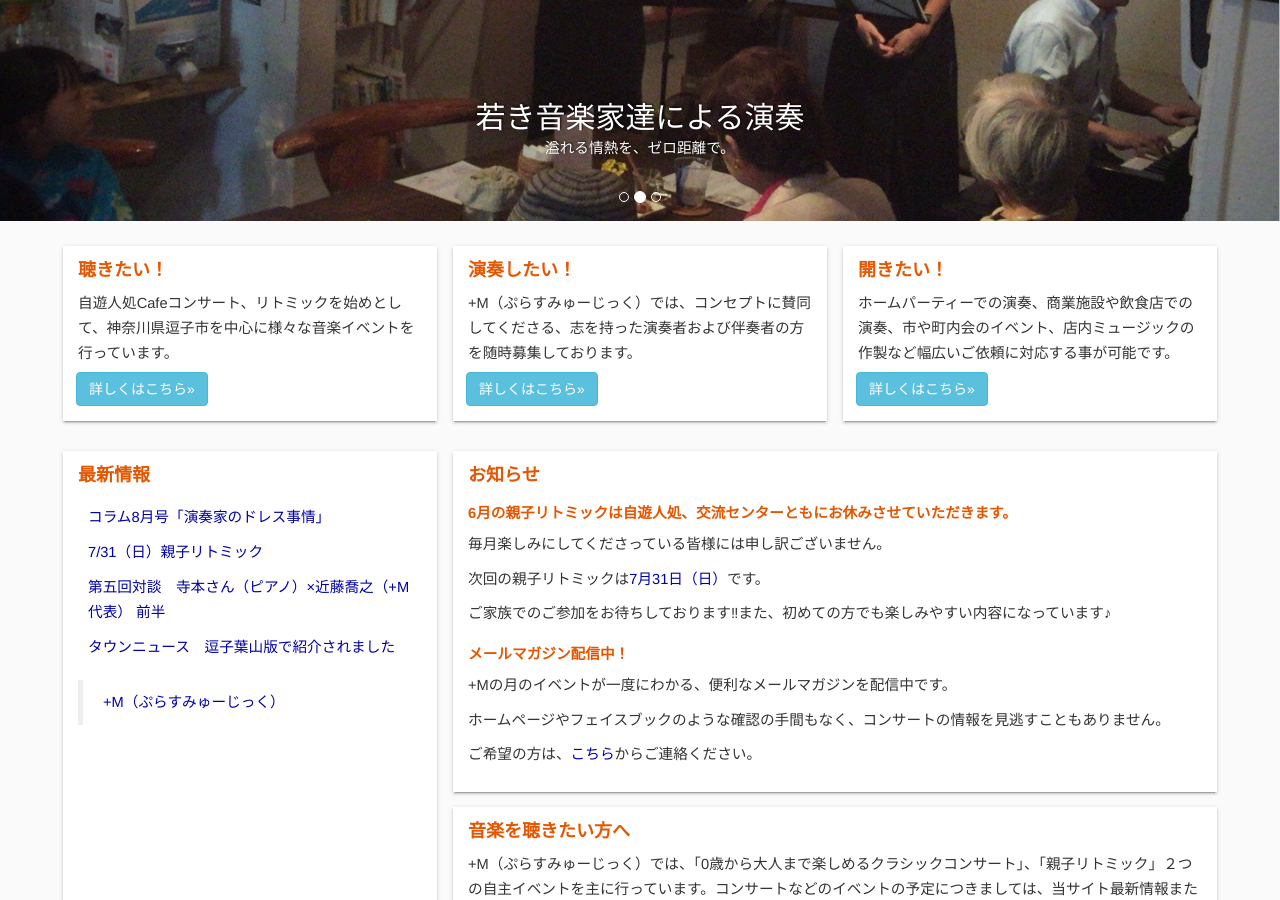
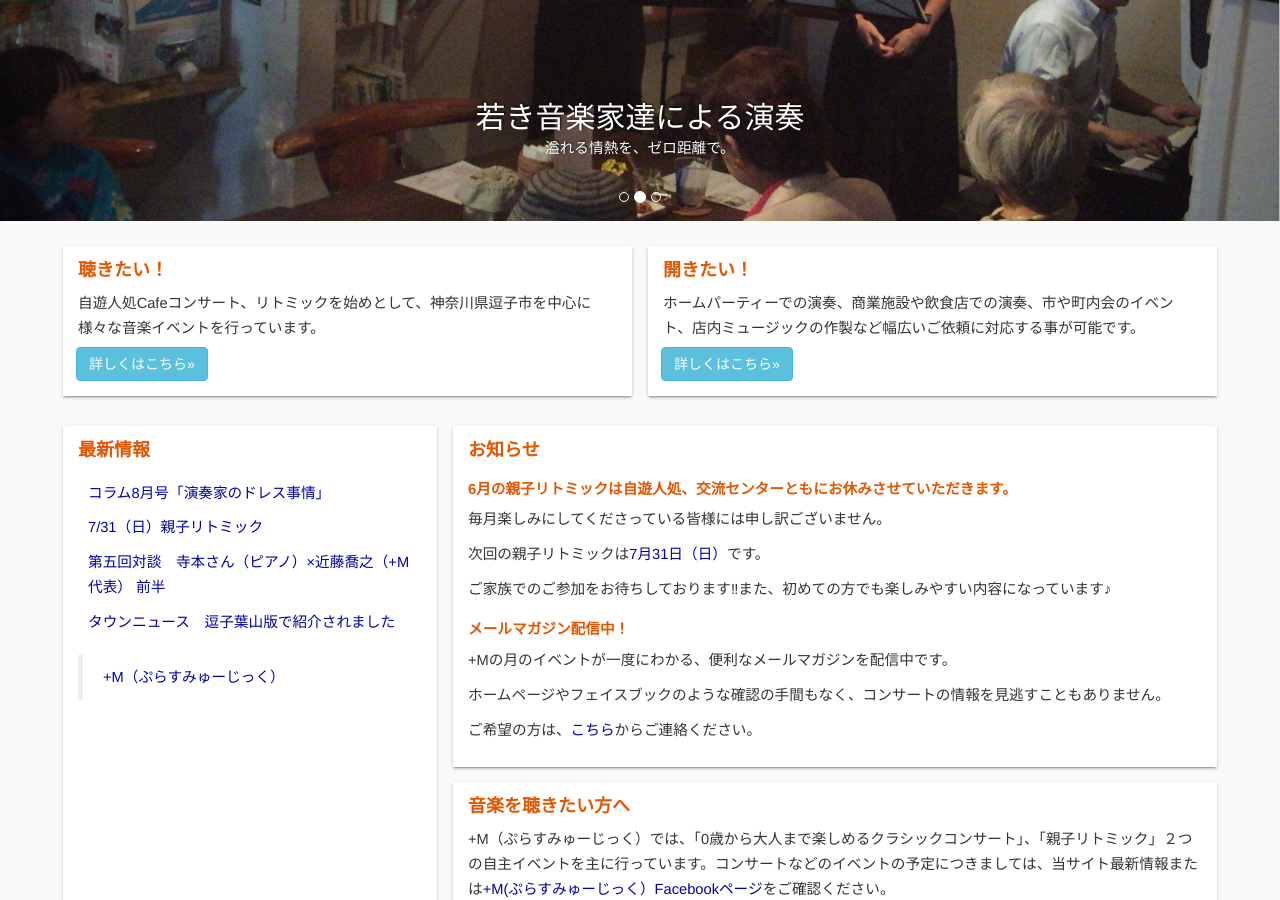
Before and after one commit to shinnkondo/plus-music-japan.github.io, a Jekyll site: the page built from index.html, in a window 1280 px wide and 900 px high, scrolled down 311 px. Built offline with Jekyll 4.4.1, drawn with Linux system fonts in a browser that asks for light colours; nearby versions of some CDN libraries; some web fonts are replaced.

Commit message:
演奏者募集中止のための変更。

```diff
--- a/index.html
+++ b/index.html
@@ -65,7 +65,7 @@ description: ""
 
 	<div class="container">
 		<div class="row multiple-header">
-			<div class="col-sm-4">
+			<div class="col-sm-6">
 				<div class="paper-box">
 					<h2> 聴きたい！ </h2>
 					<p>自遊人処Cafeコンサート、リトミックを始めとして、神奈川県逗子市を中心に様々な音楽イベントを行っています。</p>
@@ -73,15 +73,7 @@ description: ""
 					<a class="btn btn-info" href="#audience" role="button">詳しくはこちら»</a>
 				</div>
 			</div>
-			<div class="col-sm-4">
-				<div class="paper-box">
-					<h2> 演奏したい！ </h2>
-					<p>+M（ぷらすみゅーじっく）では、コンセプトに賛同してくださる、志を持った演奏者および伴奏者の方を随時募集しております。</p>
-					<div class="place-holder"></div>
-					<a class="btn btn-info" href="{{ BASE_PATH }}/call.html" role="button">詳しくはこちら»</a>
-				</div>
-			</div>
-			<div class="col-sm-4">
+			<div class="col-sm-6">
 				<div class="paper-box">
 					<h2> 開きたい！ </h2>
 					<p>ホームパーティーでの演奏、商業施設や飲食店での演奏、市や町内会のイベント、店内ミュージックの作製など幅広いご依頼に対応する事が可能です。</p>
```
Also changed, not shown: call.md (+1 -14 lines).
